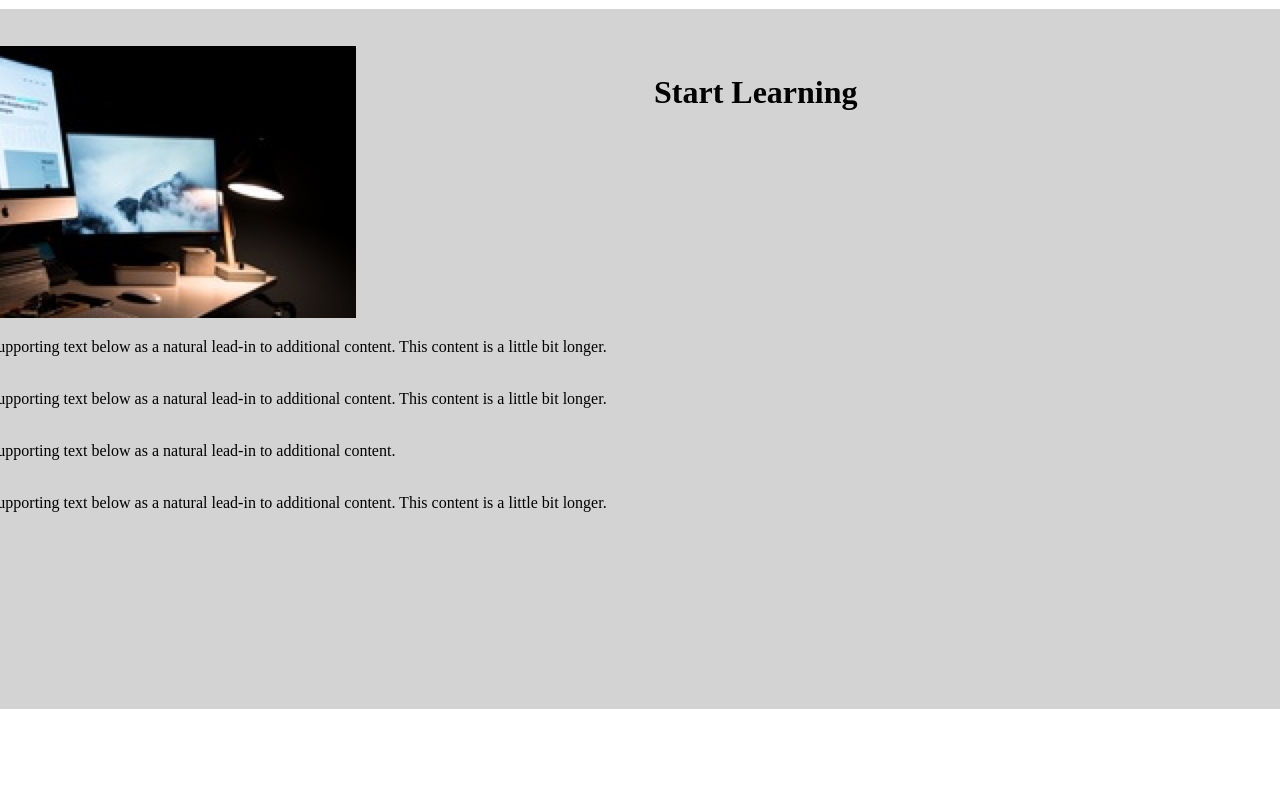
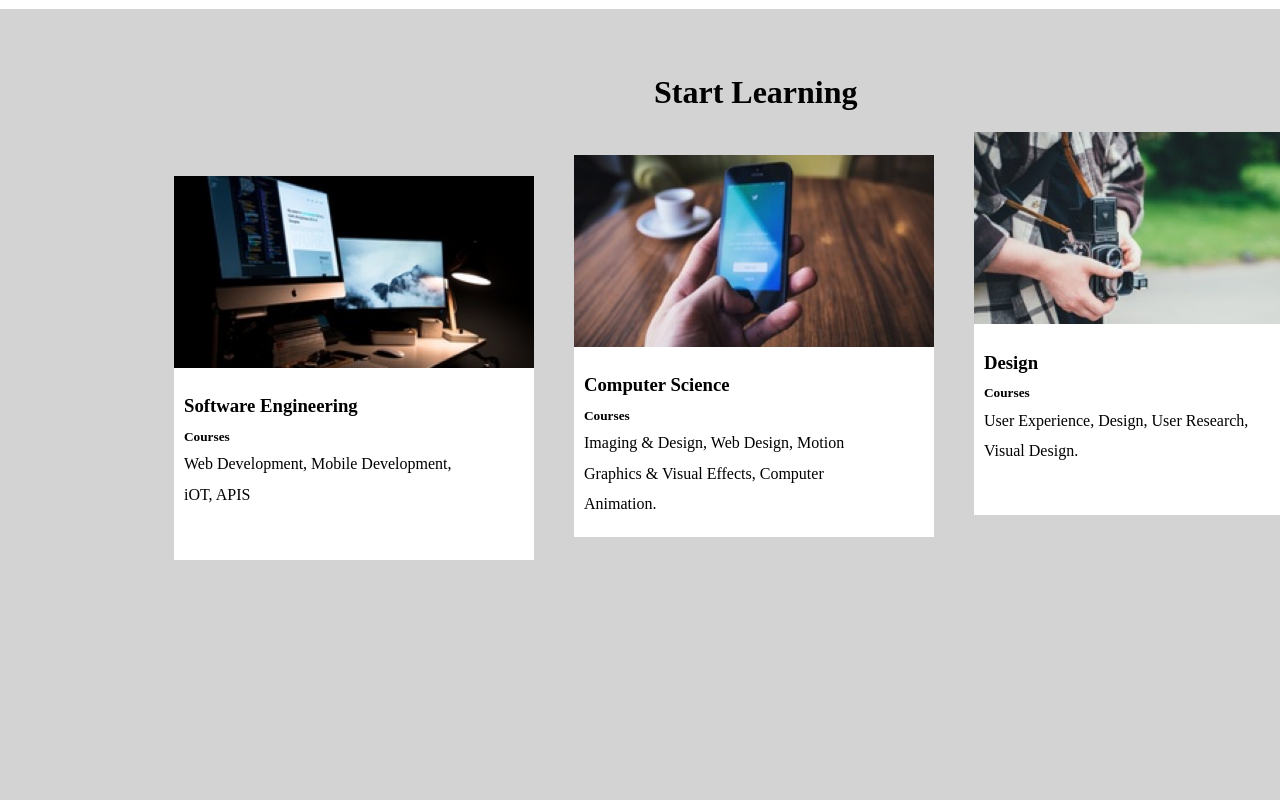
Before and after one commit to MoshelleGarbla/Colmar-Academy, a plain HTML site: page index.html in a window 1280 px wide. Shown: the part 1380-2180 px from the top of the page. Before the commit the page ends 2089 px from the top, so only its background shows below. Drawn offline with nearby package versions, Linux system fonts and the light colour scheme.

Commit message:
positioned image and text

```diff
--- a/index.html
+++ b/index.html
@@ -4,19 +4,20 @@
     <meta charset="UTF-8">
     <meta http-equiv="X-UA-Compatible" content="IE=edge">
     <meta name="viewport" content="width=device-width, initial-scale=1.0">
+    <!--BOOTSTRAP-->
     <script src="https://cdn.jsdelivr.net/npm/bootstrap@5.1.3/dist/js/bootstrap.bundle.min.js" integrity="sha384-ka7Sk0Gln4gmtz2MlQnikT1wXgYsOg+OMhuP+IlRH9sENBO0LRn5q+8nbTov4+1p" crossorigin="anonymous"></script>
     <link href="style.css" rel="stylesheet">
 
     <title>Colmar Academy</title>
 </head>
 <body>
-
+<!--LOGO-->
 <header>
      <div class="logo">
     <img src="capstone_colmar_assets/images/ic-logo.svg" alt="logo"  class="logo">
     <a class= "logo" href="#COLMAR ACADEMY"><strong>COLMAR</strong><div class="a">ACADEMY</a></div>
     </div>
-
+<!--NAB BAR-->
     <div class ="nav-links">
     <a class = "nav-links" href="#">On Campus</a>
     <a class = "nav-links" href="#">Online </a>
@@ -94,62 +95,123 @@
 
 </section>
 
-
+<!--OPENING-->
 <div class=section1>
-<div class="middle-section">
+  <div class="middle-section">
 
 <h1>Start Learning</h1>
 
+<!--FIRST PICTURE-->
 <div class="container-fluid">
 <div class="row">
 <div class="col">
-    <div class="row row-cols-1 row-cols-md-3 g-4">
+    <div class="row row-cols-3 row-cols-md-3 g-4">
         <div class="col">
-          <div class="card">
-            <img src="/capstone_colmar_assets/images/course-software.jpg" class="card-img-top" alt="...">
+          <div class="card" style="width: 18rem;">
+            <div class="first-pic">
+            <img src="/capstone_colmar_assets/images/course-software.jpg" class="card-img-top" alt="computers">
             <div class="card-body">
+              <h3 class="card-title">Software Engineering</h3>
               <h5 class="card-title">Courses</h5>
-              <p class="card-text">This is a longer card with supporting text below as a natural lead-in to additional content. This content is a little bit longer.</p>
+              <p class="card-text">Web Development, Mobile Development, iOT, APIS</p>
             </div>
           </div>
         </div>
+        </div>
+        </div>
+</div>
+</div>
+</div>
+<!--SECOND PICTURE-->
+<div class="container-fluid">
+    <div class="row">
         <div class="col">
-          <div class="card">
-            <img src="..." class="card-img-top" alt="...">
+          <div class="card" style="width: 18rem">
+            <div class="second-pic">
+            <img src="/capstone_colmar_assets/images/course-computer-art.jpg" class="card-img-top" alt="a person on the phone">
             <div class="card-body">
-              <h5 class="card-title">Card title</h5>
-              <p class="card-text">This is a longer card with supporting text below as a natural lead-in to additional content. This content is a little bit longer.</p>
+              <h3 class="card-title">Computer Science</h3>
+              <h5 class="card-title">Courses</h5>
+              <p class="card-text">Imaging & Design, Web Design, Motion Graphics & Visual Effects, Computer Animation.</p>
             </div>
           </div>
         </div>
+        </div>
+        </div>
+        </div>
+        <!--THIRD PICTURE-->
+        <div class="container-fluid">
+          <div class="row">
         <div class="col">
-          <div class="card">
-            <img src="..." class="card-img-top" alt="...">
+          <div class="card" style="width: 18rem;">
+            <div class="third-pic">
+            <img src="/capstone_colmar_assets/images/course-design.jpg" class="card-img-top" alt="a person holding a camera">
             <div class="card-body">
-              <h5 class="card-title">Card title</h5>
-              <p class="card-text">This is a longer card with supporting text below as a natural lead-in to additional content.</p>
+              <h3 class="card-title">Design</h3>
+              <h5 class="card-title">Courses</h5>
+              <p class="card-text">User Experience, Design, User Research, Visual Design.</p>
             </div>
           </div>
         </div>
-        <div class="col">
-          <div class="card">
-            <img src="..." class="card-img-top" alt="...">
-            <div class="card-body">
-              <h5 class="card-title">Card title</h5>
-              <p class="card-text">This is a longer card with supporting text below as a natural lead-in to additional content. This content is a little bit longer.</p>
+        </div>
+        </div>
+        </div>
+        <!--FOURTH PICTURE-->
+        <div class="container-fluid">
+          <div class="fourth-pic" style="height: 20px">
+            <div class="row">
+          <div class="col">
+            <div class="card" style="width: 18rem;">
+              <img src="/capstone_colmar_assets/images/course-data.jpg" class="card-img-top" alt="a laptop">
+              <div class="card-body">
+                <h3 class="card-title">Design</h3>
+                <h5 class="card-title">Courses</h5>
+                <p class="card-text">User Experience, Design, User Research, Visual Design.</p>
+              </div>
             </div>
+          </div>
+          </div>
+          </div>
+          </div>
+    <!--FIFTH PICTURE-->
+    <div class="container-fluid">
+      <div class="fifth-pic" style="height: 25px">
+        <div class="row">
+      <div class="col">
+        <div class="card" style="width: 18rem;">
+          <img src="/capstone_colmar_assets/images/course-business.jpg" class="card-img-top" alt="a chess piece">
+          <div class="card-body">
+            <h3 class="card-title">Design</h3>
+            <h5 class="card-title">Courses</h5>
+            <p class="card-text">User Experience, Design, User Research, Visual Design.</p>
           </div>
         </div>
       </div>
+      </div>
+      </div>
+      </div>
+<!--SIXTH PICTURE-->
 
+<div class="container-fluid">
+  <div class="fifth-pic" style="height: 25px">
+    <div class="row">
+  <div class="col">
+    <div class="card" style="width: 18rem;">
+      <img src="/capstone_colmar_assets/images/course-marketing.jpg" class="card-img-top" alt="a person wearing a watch">
+      <div class="card-body">
+        <h3 class="card-title">Design</h3>
+        <h5 class="card-title">Courses</h5>
+        <p class="card-text">User Experience, Design, User Research, Visual Design.</p>
+      </div>
+    </div>
+  </div>
+  </div>
+  </div>
+  </div>
 
-
-
-</div>
-</div>
-</div>
-</div>
-</div>
+  <!--CLOSING-->
+  </div>
+  </div>
 </main>
 
 
--- a/style.css
+++ b/style.css
@@ -266,7 +266,7 @@ section{
     background-color: #D3D3D3;
     position: relative;
     bottom: 0px;
-    height: 700px;
+    height: 1090px;
     top: 200px;
     width: 2090px;
     right: 200px;
@@ -281,3 +281,70 @@ section{
     left: 830px;
 
 }
+
+.card-img-top {
+    width: 130%;
+    height: 15vw;
+    object-fit: cover;
+}
+.card img{
+    position: relative;
+    right: 10px;
+    bottom: 10px;
+    width: 360px;
+
+
+
+}
+.card{
+    position: relative;
+    top: 130px;
+    left: 300px;
+    line-height: 1.9;
+
+}
+
+
+.first-pic{
+    background-color: #fff;
+    width: 300px;
+    position: relative;
+    padding: 50px;
+    padding-top: 10px;
+    padding-left: 10px;
+    right: 0px;
+    left: 50px;
+}
+
+.second-pic{
+    position: relative;
+    bottom: 405px;
+    left: 450px;
+    background-color: #fff;
+    width: 300px;
+    position: relative;
+    padding: 50px;
+    padding-top: 10px;
+    padding-left: 10px;
+    padding-bottom: 18px;
+
+}
+.third-pic{
+    position: relative;
+    bottom: 810px;
+    left: 850px;
+    background-color: #fff;
+    width: 300px;
+    position: relative;
+    padding: 50px;
+    padding-top: 10px;
+    padding-left: 10px;
+    padding-bottom: 49px;
+
+
+}
+
+.fourth-pic{
+   position: relative;
+
+}
```
